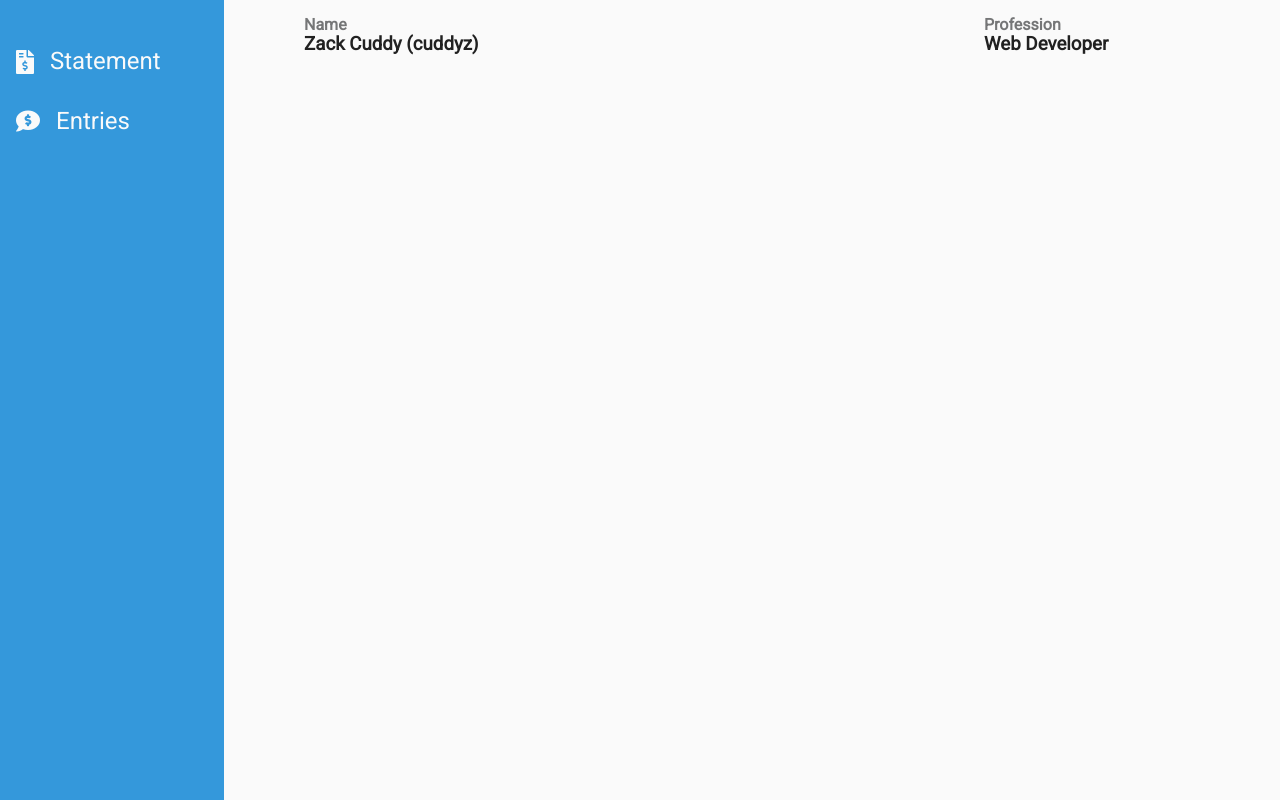
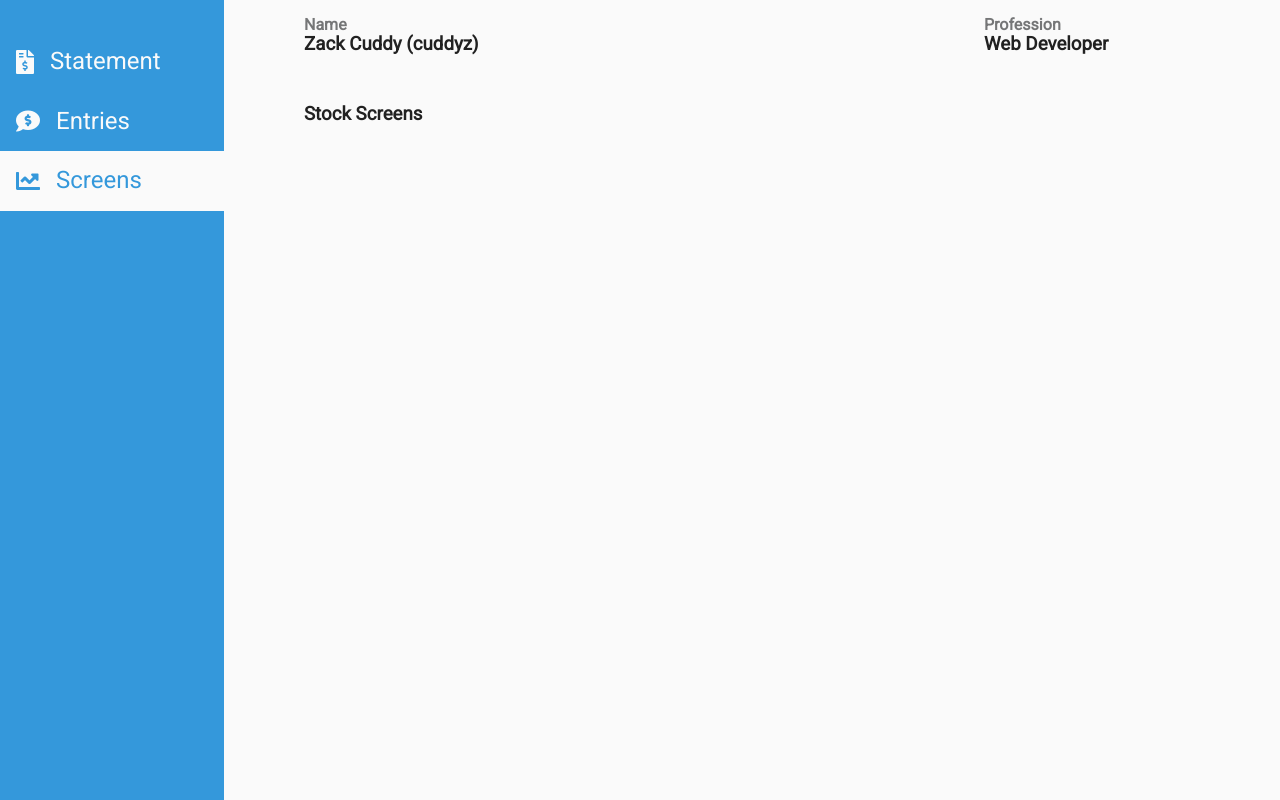
Before and after one commit to cuddyz/Budget-Tool, a Nuxt app: page /stock-screens in a window 1280 px wide. Built offline with nearby package versions, Linux system fonts and the light colour scheme.

Commit message:
Stock screens view and remove entry lines

```diff
--- a/components/Sidebar.vue
+++ b/components/Sidebar.vue
@@ -3,14 +3,20 @@
     <ul class="flex column">
       <li>
         <nuxt-link class="flex align-center p-1" :to="'/'">
-          <i class="fas fa-file-invoice-dollar"></i>
+          <i class="fas fa-file-invoice-dollar" />
           <p>Statement</p>
         </nuxt-link>
       </li>
       <li>
         <nuxt-link class="flex align-center p-1" :to="'/entries'">
-          <i class="fas fa-comment-dollar"></i>
+          <i class="fas fa-comment-dollar" />
           <p>Entries</p>
+        </nuxt-link>
+      </li>
+      <li>
+        <nuxt-link class="flex align-center p-1" :to="'/stock-screens'">
+          <i class="fas fa-chart-line" />
+          <p>Screens</p>
         </nuxt-link>
       </li>
     </ul>
--- a/components/table/ListEdit.vue
+++ b/components/table/ListEdit.vue
@@ -9,6 +9,7 @@
       <div class="flex mt-50 mb-1" v-for="(item, index) in data" :key="index">
         <input class="flex-3 mr-2" v-model="item.name" />
         <span class="flex flex-1 align-center">$<input type="number" class="ml-50" v-model="item.amount" /></span>
+        <button class="ml-1 delete" @click="removeLine(index)"><i class="fas fa-trash-alt" /></button>
       </div>
       <div>
         <button @click="addLine"><i class="fas fa-plus" /> Add Line</button>
@@ -28,6 +29,9 @@ export default {
         amount: 0
       }
       this.data.push(line)
+    },
+    removeLine(index) {
+      this.data.splice(index, 1)
     }
   }
 }
@@ -44,5 +48,13 @@ export default {
     &:hover {
       background-color: darken(color(white), 5%);
     }
+
+     &.delete {
+      color: color(red);
+
+      &:hover {
+        color: color(redDark);
+      }
+    }
   }
 </style>
--- /dev/null
+++ b/pages/stock-screens/index.vue
@@ -0,0 +1,15 @@
+<template>
+  <article>
+    <h1>Stock Screens</h1>
+  </article>
+</template>
+
+<script>
+export default {
+  name: 'StockScreensPage'
+}
+</script>
+
+<style lang="scss" scoped>
+
+</style>
```
